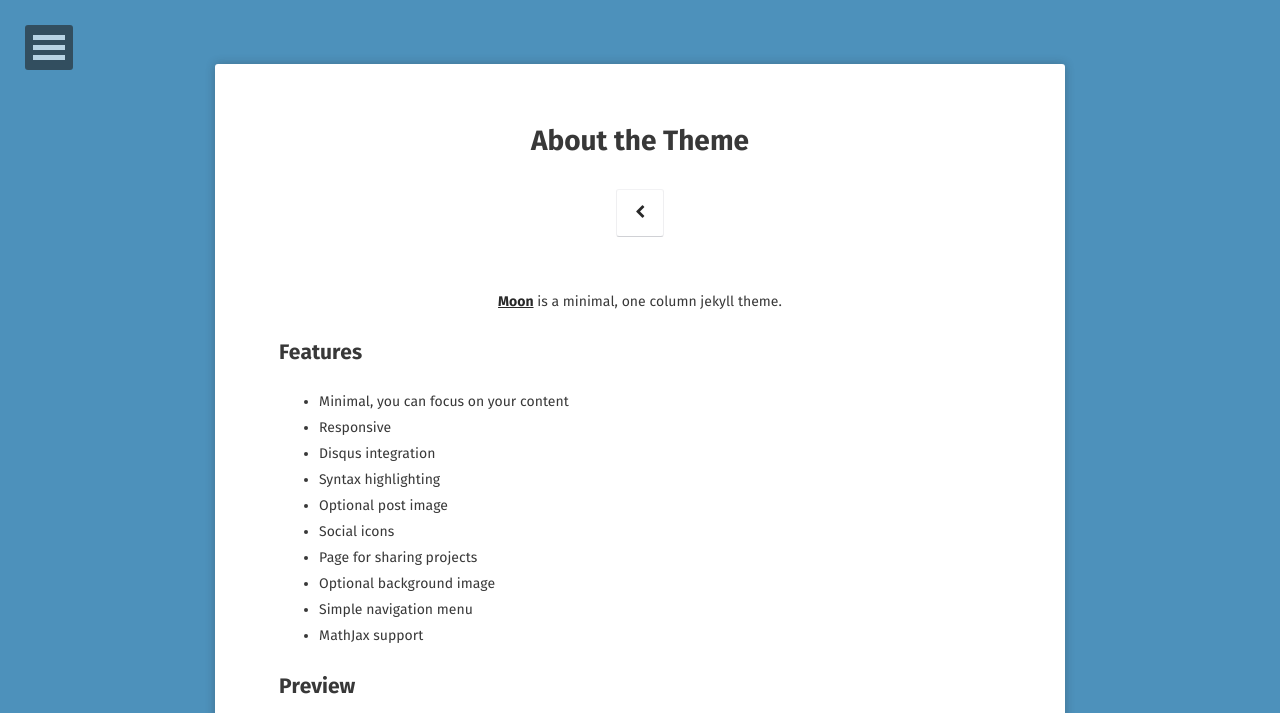
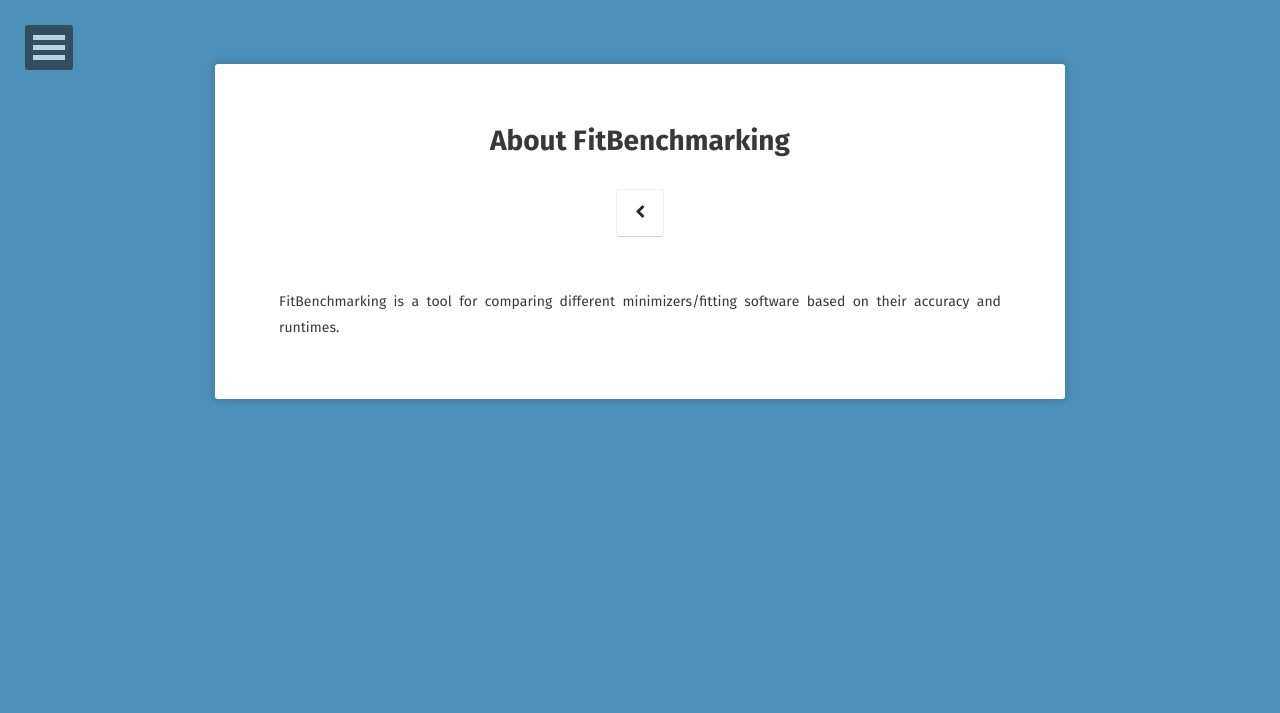
Before and after one commit to fitbenchmarking/fitbenchmarking.github.io, a Jekyll site: the page built from about/index.md, in a window 1280 px wide. Shown: the top 713 px of the page. Built offline with Jekyll 4.4.1, drawn with Linux system fonts in a browser that asks for light colours; some web fonts are replaced; some of the changed text lies outside the part shown; grey boxes are pictures that could not be loaded.

Commit message:
add about page

```diff
--- a/about/index.md
+++ b/about/index.md
@@ -1,37 +1,9 @@
 ---
 layout: page
-title: About the Theme
-tags: [about, Jekyll, theme, moon]
-date: 2016-03-21
+title: About FitBenchmarking
+tags: [about]
+date: 2016-11-22
 comments: false
 ---
 
-<center><a href="http://taylantatli.github.io/Moon"><b>Moon</b></a> is a minimal, one column jekyll theme.</center>
-
-## Features
-* Minimal, you can focus on your content
-* Responsive
-* Disqus integration
-* Syntax highlighting
-* Optional post image
-* Social icons
-* Page for sharing projects
-* Optional background image
-* Simple navigation menu
-* MathJax support
-
-## Preview
-
-{% capture images %}
-    https://cloud.githubusercontent.com/assets/754514/14509720/61c61058-01d6-11e6-93ab-0918515ecd56.png
-    https://cloud.githubusercontent.com/assets/754514/14509716/61ac6c8e-01d6-11e6-879f-8308883de790.png
-{% endcapture %}
-{% include gallery images=images caption="Screenshots of Moon Theme" cols=2 %}
-
-See a [live version of Moon](http://taylantatli.github.io/Moon) hosted on GitHub.
-
-## Getting Started
-
-To learn how to install and use this theme check out the [Setup Guide](http://taylantatli.me/Moon/moon-theme/) for more information.
-
-[Install Moon](https://github.com/TaylanTatli/Moon){: .btn}
+FitBenchmarking is a tool for comparing different minimizers/fitting software based on their accuracy and runtimes.
```
